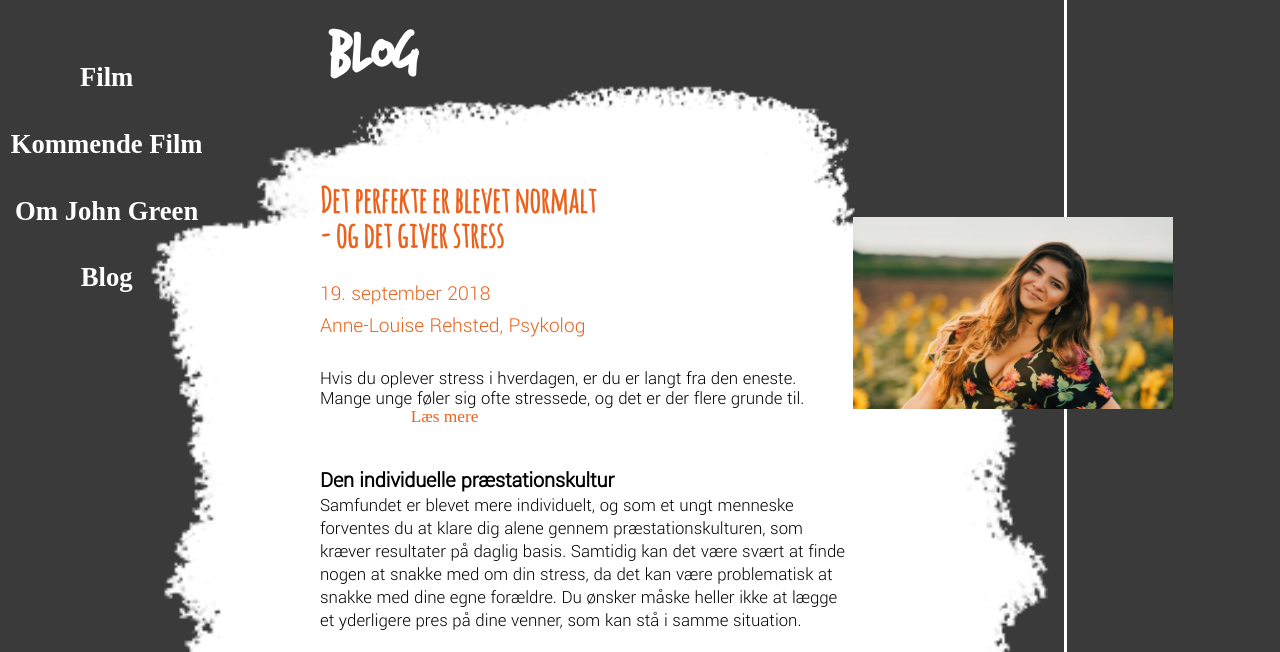
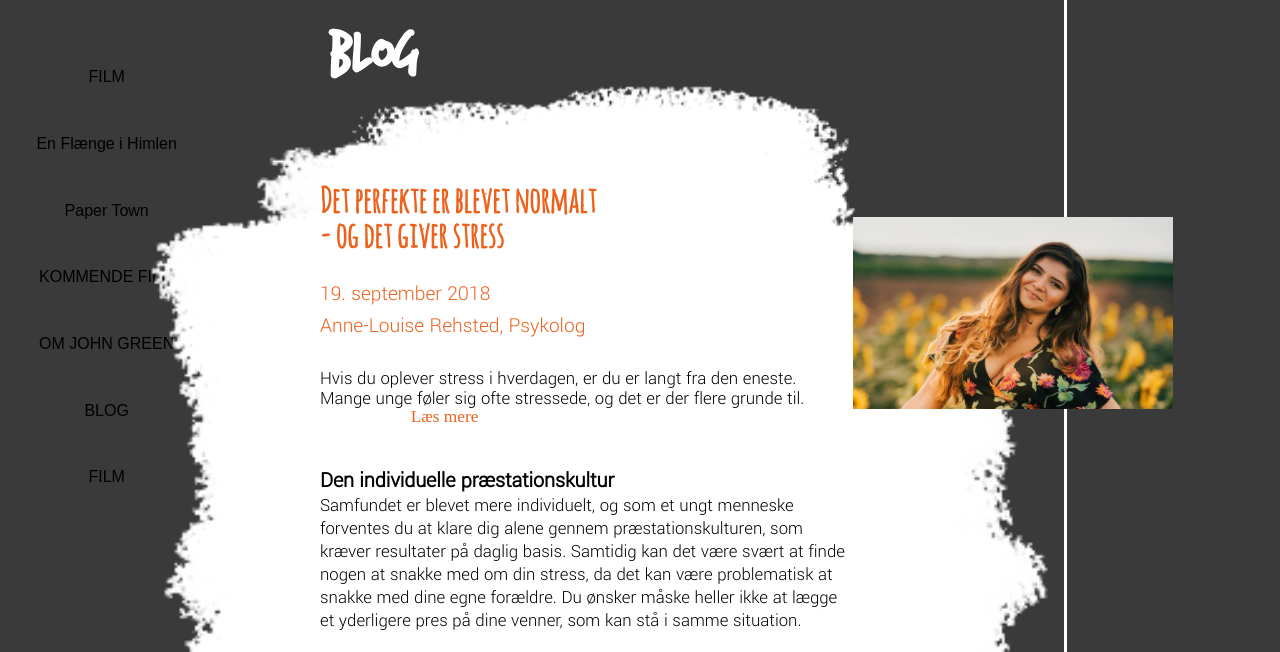
Before and after one commit to saschaleopoldine/John-Green-website, a plain HTML site: page Blog.html in a window 1280 px wide. Shown: the part 146-798 px from the top of the page. Drawn offline with nearby package versions, Linux system fonts and the light colour scheme; files that its build step writes are made by us from their sources; no server answers.

Commit message:
blog færdig fra mobil til 1300 px

```diff
--- a/Blog.html
+++ b/Blog.html
@@ -65,10 +65,13 @@
 <section class="en">
     <div class="tidslinje"></div>
     <div class="sidemenu">
-        <div class="Film"><a href="XX"> <h1>Film</h1></a></div>
-        <div class="KommendeFilm"><a href="XX"> <h1>Kommende Film</h1></a></div>
-        <div class="OmJohnGreen"><a href="XX"> <h1>Om John Green</h1></a></div>
-        <div class="BlogLink"><a href="XX"><h1>Blog</h1></a></div>
+        <p class="nav_film_skrift">FILM</p>
+        <p class="en_flaenge_i_himlen light_valg">En Flænge i Himlen</p>
+        <p class="paper_town">Paper Town</p>
+        <p class="kommende_film">KOMMENDE FILM</p>
+        <p class="om_john_green">OM JOHN GREEN</p>
+        <p class="blog">BLOG</p>
+        <p class="film_overskrift">FILM</p>
     </div>
 <div class="Blog"><h1>Blog</h1></div>
     <div class="blogbaggrund1"></div>
```
